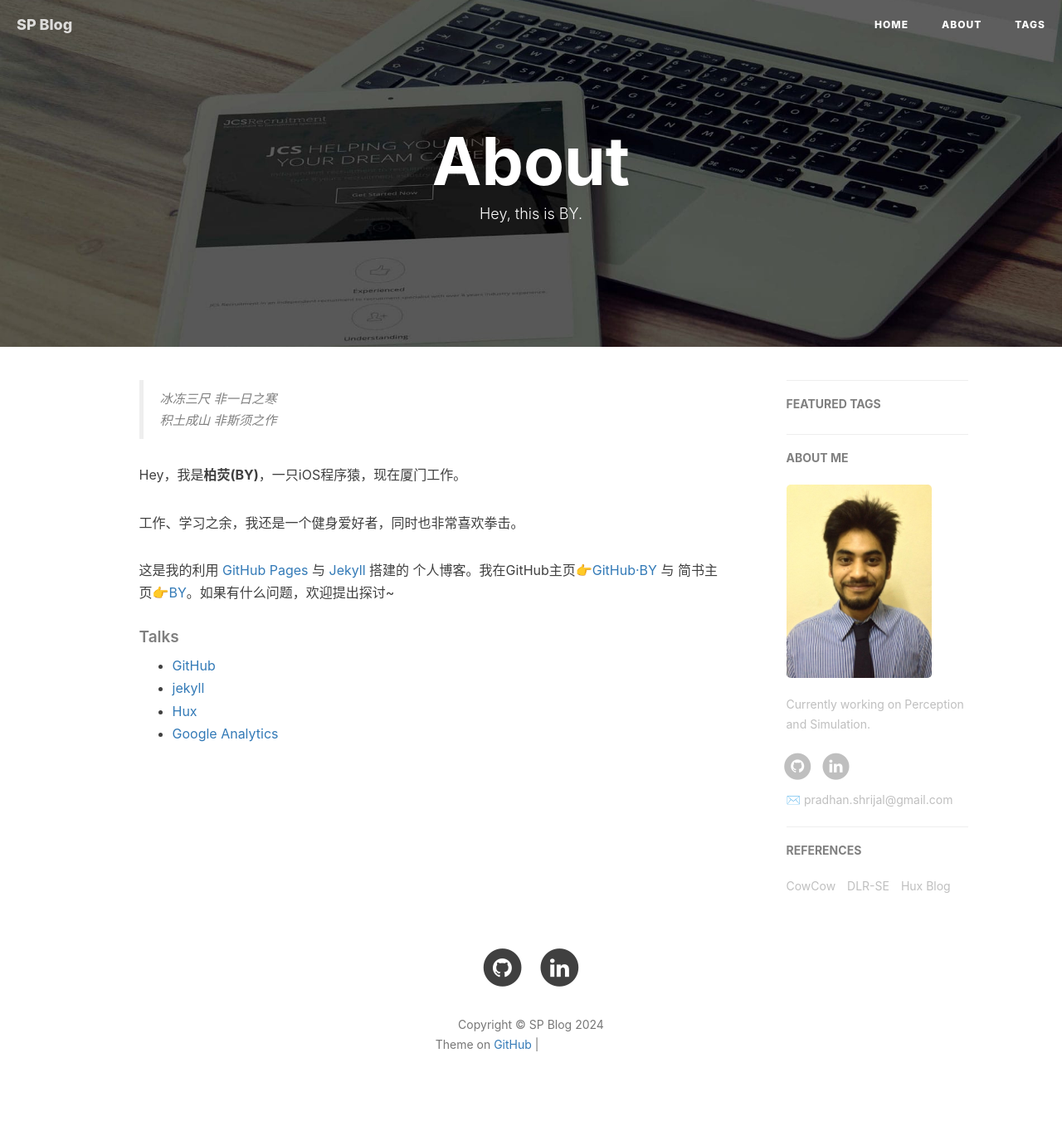
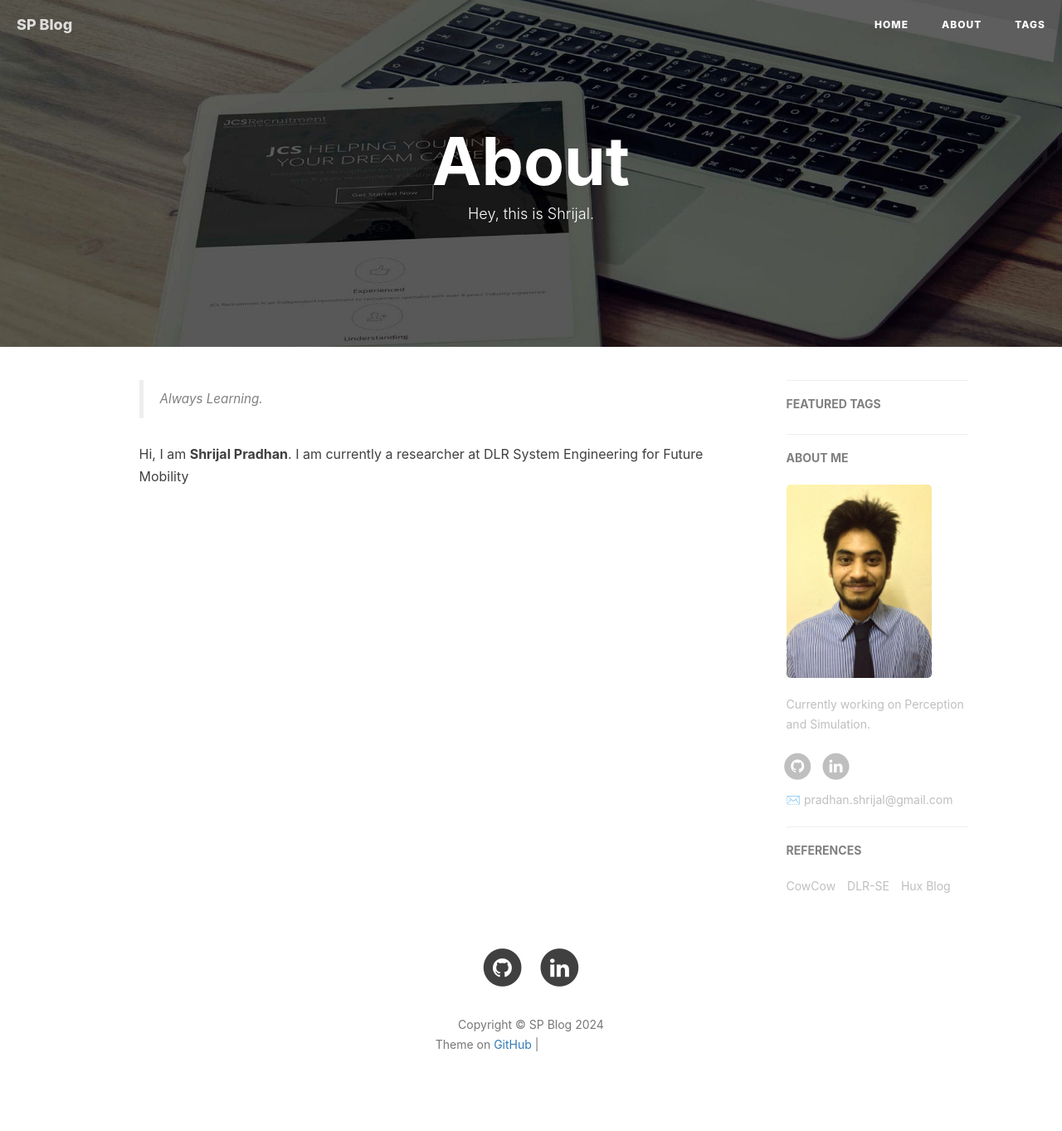
Before and after one commit to pradhanshrijal/pradhanshrijal.github.io, a Jekyll site: the page built from about.html, in a window 1280 px wide. Shown: the whole page at 83% size. Built offline with Jekyll 4.4.1, drawn with Linux system fonts in a browser that asks for light colours; nearby versions of some CDN libraries; comment, search, counter and statistics services are not loaded; grey boxes are pictures that could not be loaded.

Commit message:
About Me First Commit

```diff
--- a/about.html
+++ b/about.html
@@ -1,61 +1,17 @@
 ---
 layout: page
 title: "About"
-description: "Hey, this is BY."
+description: "Hey, this is Shrijal."
 header-img: "img/post-bg-rwd.jpg"
 ---
 
-<!-- Language Selector -->
-<!-- <select class="sel-lang" onchange= "onLanChange(this.options[this.options.selectedIndex].value)">
-    <option value="0" selected> 中文 Chinese </option>
-    <option value="1"> 英文 English </option>
-</select> -->
+<!-- English Version -->
+<div class="en post-container">
+    <blockquote><p>Always Learning.</p></blockquote>
 
-<!-- Chinese Version -->
-<div class="zh post-container">
+    <p>Hi, I am <strong>Shrijal Pradhan</strong>. I am currently a researcher at DLR System Engineering for Future Mobility</p>
 
-    <!--copied from markdown -->
-    <blockquote><p>冰冻三尺 非一日之寒<br>
-    积土成山 非斯须之作</p></blockquote>
-
-    <p>Hey，我是<strong>柏荧(BY)</strong>，一只iOS程序猿，现在厦门工作。</p>
-
-    <p>工作、学习之余，我还是一个健身爱好者，同时也非常喜欢拳击。</p>
-
-    <p>这是我的利用 <a href="https://pages.github.com/">GitHub Pages</a> 与 <a href="http://jekyll.com.cn/">Jekyll</a> 搭建的 个人博客。我在GitHub主页<a href="https://github.com/qiubaiying">👉GitHub·BY</a> 与 简书主页<a href="https://http://www.jianshu.com/u/e71990ada2fd">👉BY</a>。如果有什么问题，欢迎提出探讨~</p>
-
-    <p></p>
-
-    <h5>Talks</h5>
-
-    <ul>
-        <li><a href="https://github.com">GitHub</a></li>
-        <li><a href="http://jekyll.com.cn/">jekyll</a></li>
-        <li><a href="http://huangxuan.me/">Hux</a></li>
-        <li><a href="https://analytics.google.com/analytics">Google Analytics</a></li>
-    </ul>
 </div>
-
-<!-- English Version -->
-<!-- <div class="en post-container">
-    <blockquote><p>Yet another iOS Developer. <br>
-    Yet another Life-long Student.</p></blockquote>
-
-    <p>Hi, I am <strong>Baiying Qiu</strong>，you can call me <strong>BY</strong>. I am an iOS software engineer and currently working in Xiamen</p>
-
-    <p>This is my personal blog, through making Github Pages and Jekyll.My GitHub  👉 <a href="http://github.com/qiubaiying">Github·BY</a>.</p>
-
-    <p>I am a sports enthusiast, I like fitness, running and boxing.</p>
-
-    <h5>Talks</h5>
-
-    <ul>
-    <li><a href="https://github.com">GitHub</a></li>
-    <li><a href="http://jekyll.com.cn/">jekyll</a></li>
-    <li><a href="https://pages.github.com/">GitHub Pages</a></li>
-    <li><a href="https://qiubaiying.github.io">BY</a></li>
-    </ul>
-</div> -->
 
 <!-- Handle Language Change -->
 <script type="text/javascript">
```
